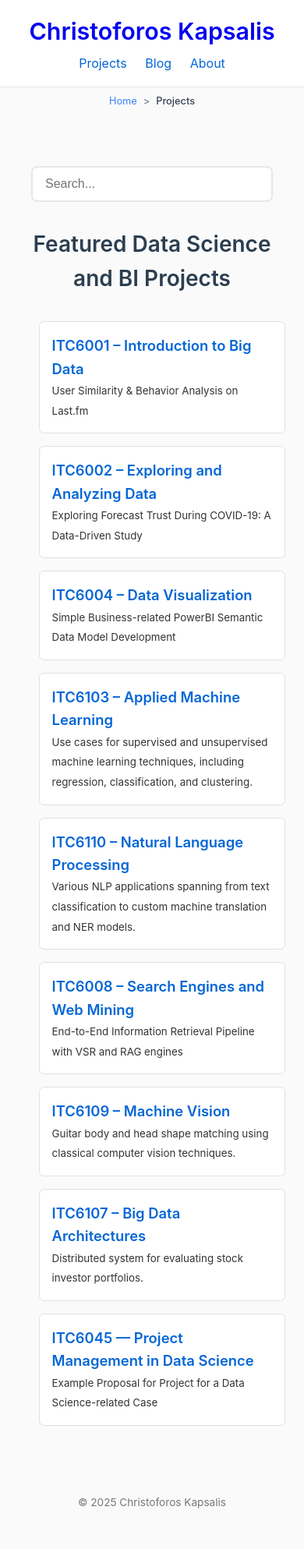
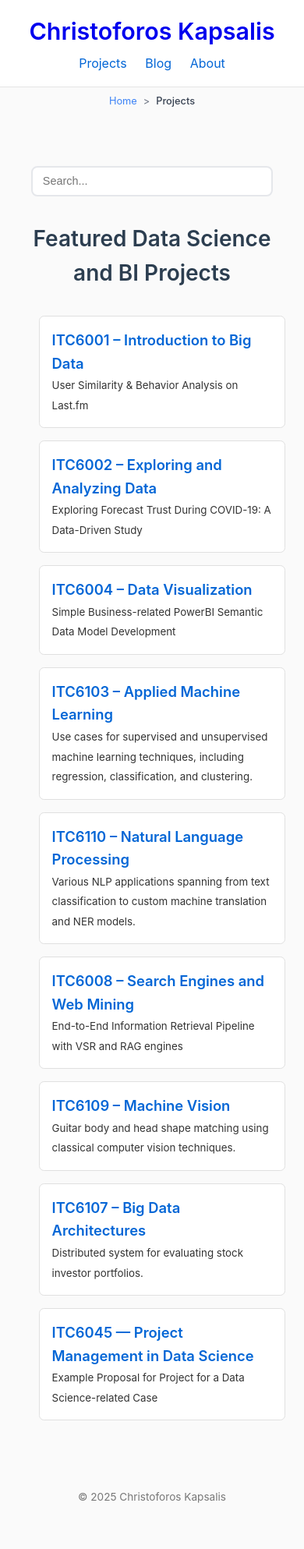
Before and after one commit to C-Kapsalis/portfolio-website, a Jekyll site: the page built from index.md, in a window 390 px wide. Shown: the whole page at 78% size. Built offline with Jekyll 4.4.1, drawn with Linux system fonts in a browser that asks for light colours; comment, search, counter and statistics services are not loaded.

Commit message:
css touches on search bar

```diff
--- a/assets/css/style.css
+++ b/assets/css/style.css
@@ -176,6 +176,16 @@
   padding: 0 1rem;
 }
 
+/* Adjust spacing based on page type */
+.home-page .search-box {
+  margin: 2rem auto 2rem auto; /* More top margin on homepage since no breadcrumbs */
+}
+
+/* If there are breadcrumbs above, reduce top margin */
+.breadcrumb + .wrapper .search-box {
+  margin: 1rem auto 2rem auto; /* Normal spacing when breadcrumbs present */
+}
+
 .search-box input {
   width: 100%;
   padding: 0.75rem 1rem;
@@ -202,11 +212,11 @@
   box-shadow: 0 4px 6px -1px rgba(0, 0, 0, 0.1);
   max-height: 300px;
   overflow-y: auto;
-  display: none;
+  display: none; /* Hidden by default */
 }
 
 #results-container:not(:empty) {
-  display: block;
+  display: block; /* Show when there are results */
   border: 1px solid #e5e7eb;
 }
 
@@ -230,3 +240,19 @@
   background-color: #f9fafb;
   color: #3b82f6;
 }
+
+/* Responsive */
+@media (max-width: 768px) {
+  .search-box {
+    margin: 0.5rem auto 1.5rem auto;
+  }
+
+  .home-page .search-box {
+    margin: 1.5rem auto 1.5rem auto;
+  }
+
+  .search-box input {
+    font-size: 0.9rem;
+    padding: 0.6rem 0.8rem;
+  }
+}
```
